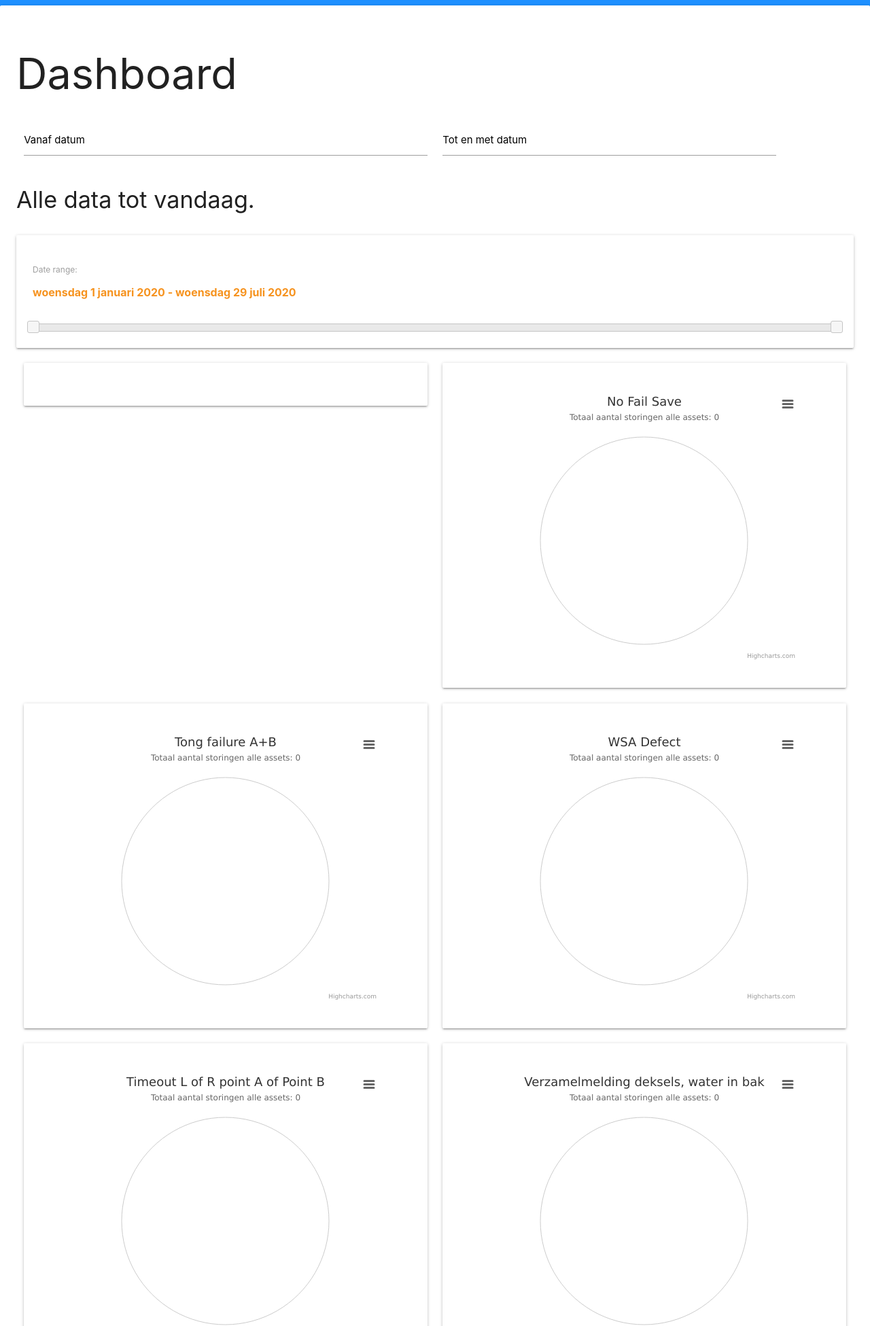
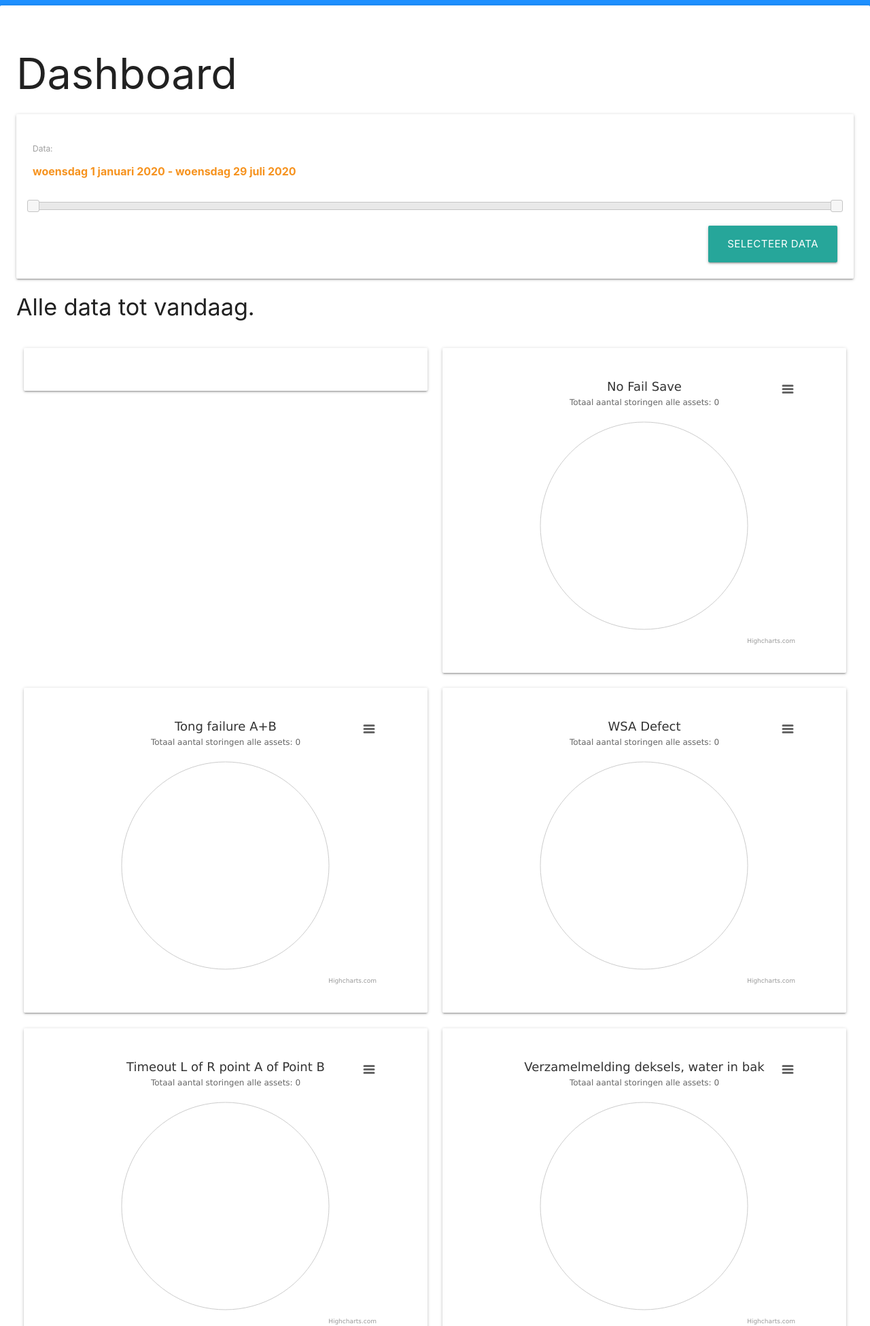
Before and after one commit to TiesLeider/tms, a Django app: page /tram/asset_dashboard/ in a window 1280 px wide. Shown: the part 64-2015 px from the top of the page at 68% size. Run offline with Django 3.2, Linux system fonts and the light colour scheme; the visitor is signed in with stand-in values (Sample User, id 1); data that the repository does not hold is empty; some libraries are stand-ins or nearby versions.

Commit message:
datumslider

```diff
--- a/tram/templates/tram/dashboard.html
+++ b/tram/templates/tram/dashboard.html
@@ -16,26 +16,20 @@
 {% block content %}
 <div class="card-panel white">
     <h1>Dashboard</h1>
-    <div class="row">
-        <div class="input-field col s6">
-            <input id="van_datum" type="text" class="datepicker">
-            <label for="van_datum">Vanaf datum</label>
-        </div>
-        <div class="input-field col s5">
-            <input id="tot_datum" type="text" class="datepicker">
-            <label for="tot_datum">Tot en met datum</label>
-        </div>
-    </div>
-    <div class="row">
-        <h4 id="datumText">Alle data tot vandaag.</h4>
-    </div>
-    <div class="card-panel blue white">
+    <div class="card-panel white">
         <p>
-            <label for="amount">Date range:</label>
+            <label for="amount">Data:</label>
             <input type="text" id="amount" style="border: 0; color: #f6931f; font-weight: bold;" size="100"/>
           </p>
 
           <div id="slider-range"></div>
+          <div class="right-align">
+              <br>
+            <a href="#" class="waves-effect waves-light btn-large" onclick="getAjaxDataTimerangeInit()">Selecteer Data</a>
+          </div>
+    </div>
+    <div class="row">
+        <h4 id="datumText">Alle data tot vandaag.</h4>
     </div>
     <div class="row">
         <div class="col s12 m6 l6">
@@ -78,28 +72,6 @@
 
 <script>
     $(document).ready(function() {
-        var vanDatumPicker = $('#van_datum').datepicker({
-            maxDate: new Date(),
-            format: "dd-mm-yyyy",
-            onClose: function () {
-                for (s of storingen){
-                    getAjaxDataTimerange(storingType=s);
-                }
-            }
-        });
-
-        var totDatumPicker = $('#tot_datum').datepicker({
-            maxDate: new Date(),
-            defaultDate: new Date(),
-            setDefaultDate: true,
-            format: "dd-mm-yyyy",
-            onClose: function () {
-                for (s of storingen){
-                    getAjaxDataTimerange(storingType=s);
-                }
-            }
-        });
-
         $(function() {
             opties = { weekday: 'long', year: 'numeric', month: 'long', day: 'numeric' }
             $( "#slider-range").slider({
@@ -116,11 +88,24 @@
               " - " + (new Date($( "#slider-range" ).slider( "values", 1 )*1000)).toLocaleDateString('nl-NL', opties));
           });
 
-          setInterval(function(){}, 10000)
-
 
 
     });
+
+    function returnBackendFormat(sliderRange){
+        var dd = sliderRange.getDate();
+        var mm = sliderRange.getMonth() + 1;
+        var yyyy = sliderRange.getFullYear();
+
+        return dd + "-" + mm + "-" + yyyy
+
+    }
+
+    function getAjaxDataTimerangeInit(){
+        for (s of storingen){
+            getAjaxDataTimerange(s, returnBackendFormat(new Date($( "#slider-range" ).slider( "values", 0 )*1000)), returnBackendFormat(new Date($( "#slider-range" ).slider( "values", 1 )*1000)))
+        }
+    }
 
     function getAjaxData(){
         $.ajax({
```
